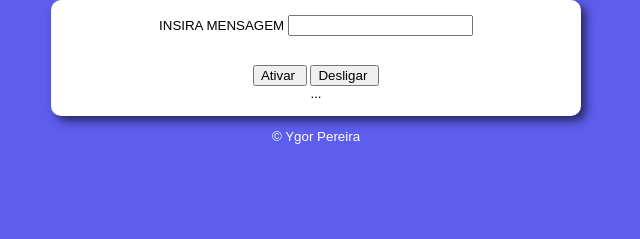
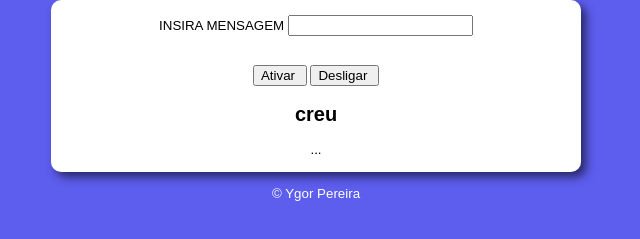
Before and after one commit to Ygorpsa/testeJS, a website: page view/index.html in a window 1280 px wide. Shown: the part 261-500 px from the top of the page, without its empty margins (324-964 px from the left). Drawn offline with Linux system fonts and the light colour scheme.

Commit message:
update do html

```diff
--- a/view/index.html
+++ b/view/index.html
@@ -20,6 +20,7 @@
       <div id="botoes">
         <input type="button" value="Ativar " onclick="sendMensage()" />
         <input type="button" value="Desligar " onclick="offSendMensage()" />
+        <h1>creu</h1>
       </div>
 
       <div id="res">...</div>
```
